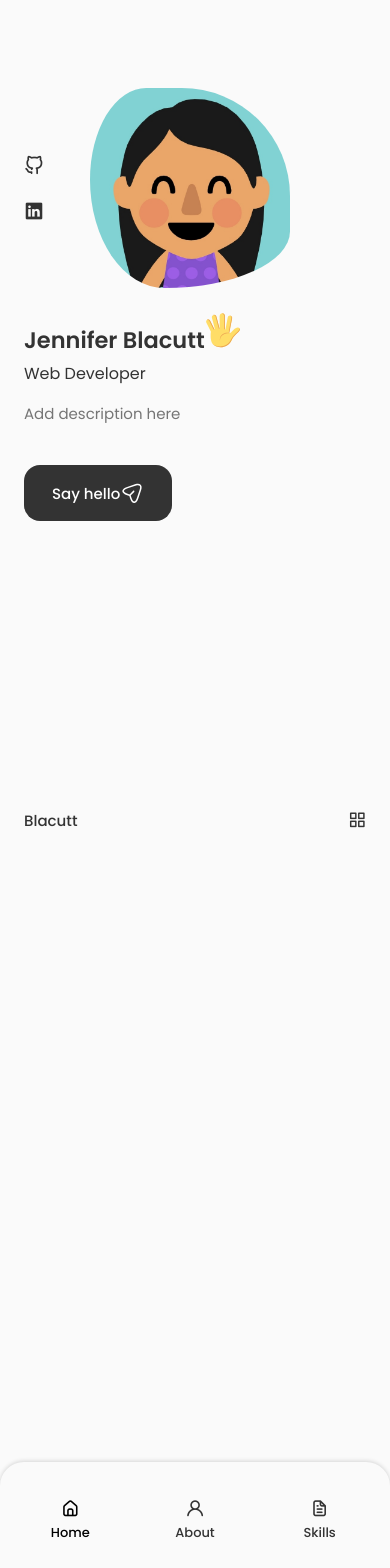
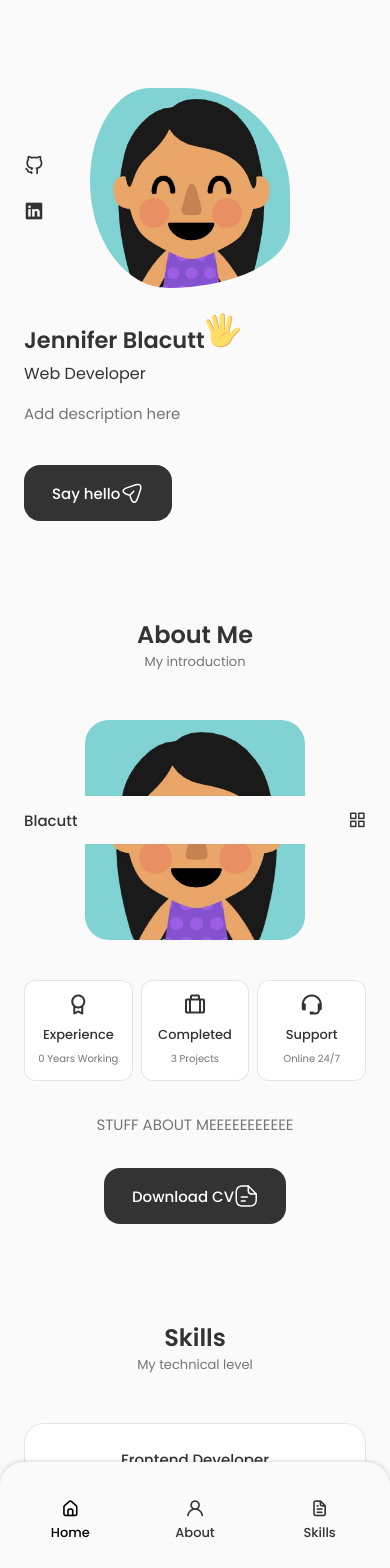
Before and after one commit to itsjennyb/Portfolio, a React (Create React App) app: page / in a window 390 px wide. Shown: the top 1568 px of the page. Before the commit the page ends 844 px from the top, so only its background shows below. Built offline with nearby package versions, Linux system fonts and the light colour scheme.

Commit message:
add skills component to page

```diff
--- a/src/App.css
+++ b/src/App.css
@@ -183,8 +183,16 @@
 
 /* medium devices */
 @media screen and (max-width: 768px) {
+  body {
+    margin: 0 0 var(--header-height) 0;
+  }
+
   .section {
     padding: 2rem 0 4rem;
+  }
+
+  .section_subtitle {
+    margin-bottom: var(--mb-3)
   }
 }
 
--- a/src/App.js
+++ b/src/App.js
@@ -2,16 +2,8 @@
 import './App.css';
 import Header from './components/header/Header';
 import Home from './components/home/Home';
-
-
-// import { HashRouter as Router, Routes, Route } from "react-router-dom";
-// import 'bootstrap/dist/css/bootstrap.min.css';
-
-// import Home from './components/Home';
-// import About from './pages/About';
-// import Portfolio from './pages/Portfolio';
-// import Resume from './pages/Resume';
-// import Contact from './pages/Contact';
+import About from './components/about/About';
+import Skills from './components/skills/Skills';
 
 const App = () => {
   return (
@@ -20,59 +12,11 @@
 
     <main className='main'>
       <Home/>
+      <About/>
+      <Skills/>
     </main>
     </>
   )
 }
 
-
-// function only for establishing routes/paths(urls)
-// function App() {
-//   return (
-//     <Router>
-//       <Routes>
-//         <Route path='/' element={<Home />} />
-//         <Route path='/about' element={<About />} />
-//         <Route path='/portfolio' element={<Portfolio />} />
-//         <Route path='/contact' element={<Contact />} />
-//         <Route path='/resume' element={<Resume />} />
-//       </Routes>
-//     </Router>
-//   );
-// }
-
-// ===========================================================
-// * for later, personal pref *
-// function LandingImage() {
-//   const [text, setText] = useState('');
-
-//   useEffect(() => {
-//     const textArray = ['is it me you\'re looking for?'];
-//     let currentIndex = 0;
-//     let currentText = '';
-
-//     const intervalId = setInterval(() => {
-//       if (currentIndex >= textArray.length) {
-//         clearInterval(intervalId);
-//       }
-
-//       currentText = textArray[currentIndex];
-//       setText(currentText.slice(0, text.length + 1));
-
-//       if (text.length === currentText.length) {
-//         clearInterval(intervalId);
-//       }
-//     }, 100);
-
-//     return () => clearInterval(intervalId);
-//   }, [text]);
-
-//   return (
-//     <div className="landing-image">
-//       <h1 className="landing-text">{text}</h1>
-//     </div>
-//   );
-// }
-
-
 export default App;
```
